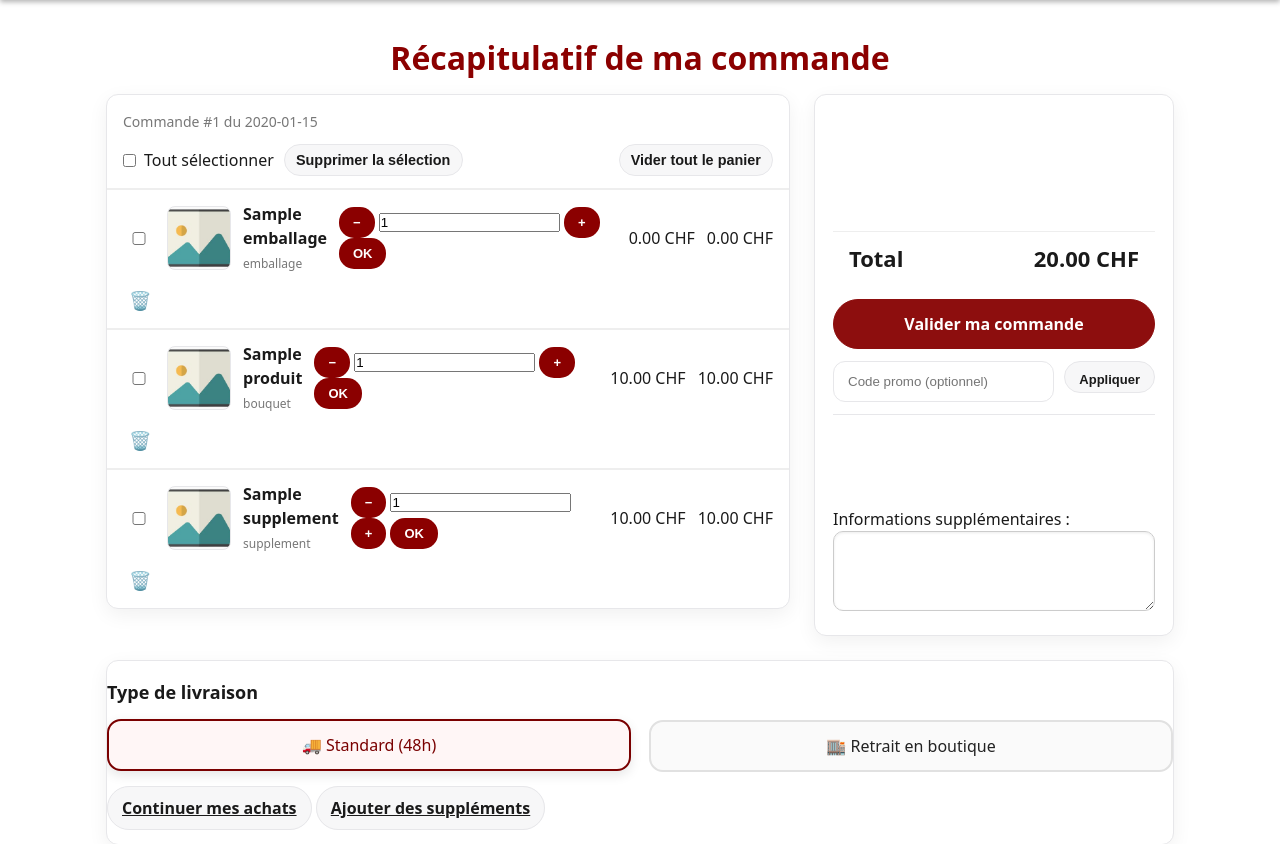
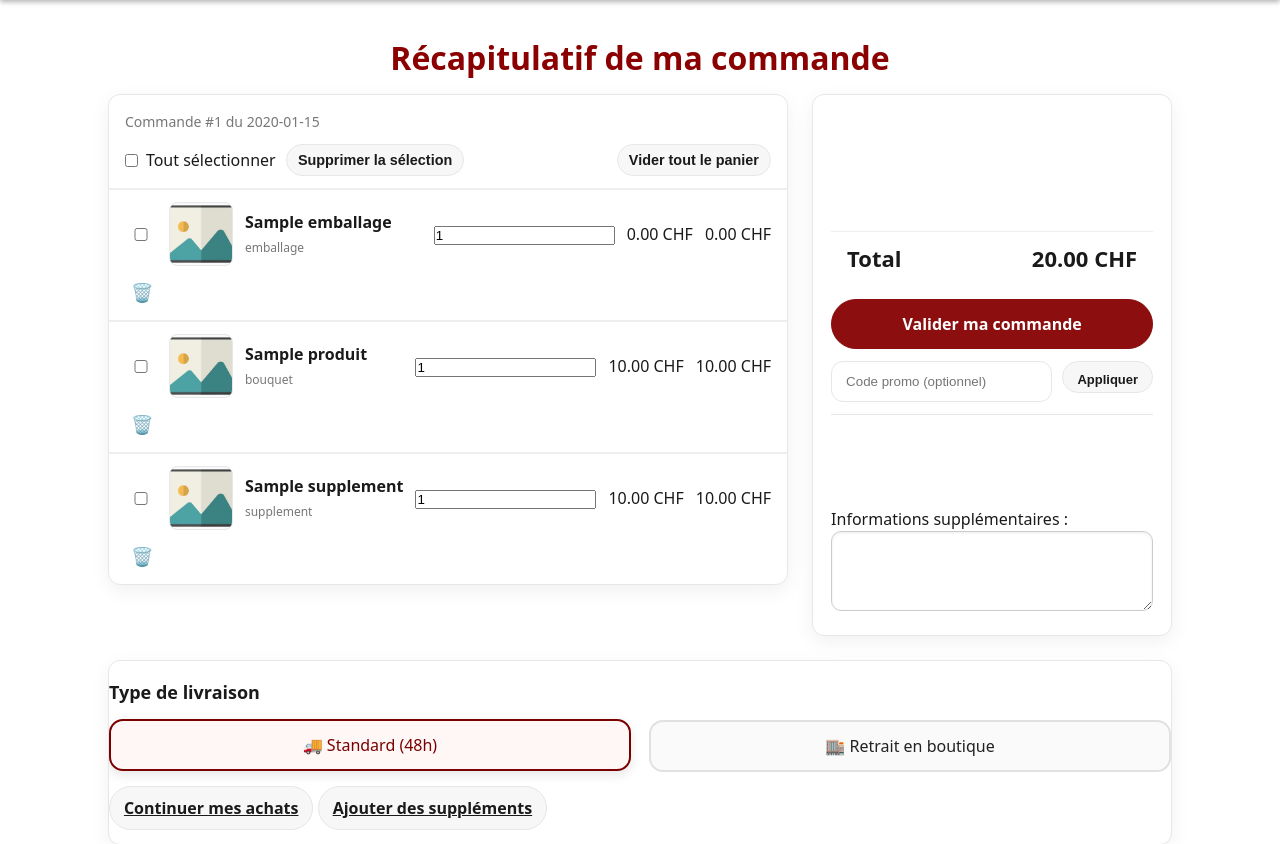
Before and after one commit to esig-ge/projet-2025-ama, a PHP site: page /commande.php in a window 1280 px wide. Shown: the part 72-916 px from the top of the page. Run offline with PHP 8.4, Linux system fonts and the light colour scheme; the visitor is signed in with stand-in values (Sample User, id 1); tables that the repository leaves empty hold one stand-in row (values such as "Sample post").

Commit message:
ajt de modification quantité dans la commande

```diff
--- a/site/pages/commande.php
+++ b/site/pages/commande.php
@@ -463,12 +463,7 @@ $total = $subtotal + $shipping;
                             <input type="hidden" name="com_id"  value="<?= $comId ?>">
                             <input type="hidden" name="item_id" value="<?= $id ?>">
                             <input type="hidden" name="kind"    value="<?= htmlspecialchars($kind, ENT_QUOTES) ?>">
-
-                            <button type="button" class="qty-step" data-step="-1" aria-label="Diminuer">−</button>
                             <input class="qty-input" type="number" name="qty" min="1" value="<?= $q ?>">
-                            <button type="button" class="qty-step" data-step="1" aria-label="Augmenter">+</button>
-
-                            <button type="submit">OK</button>
                         </form>
 
                         <div class="cart-unit"><?= number_format($pu, 2, '.', ' ') ?> CHF</div>
```
